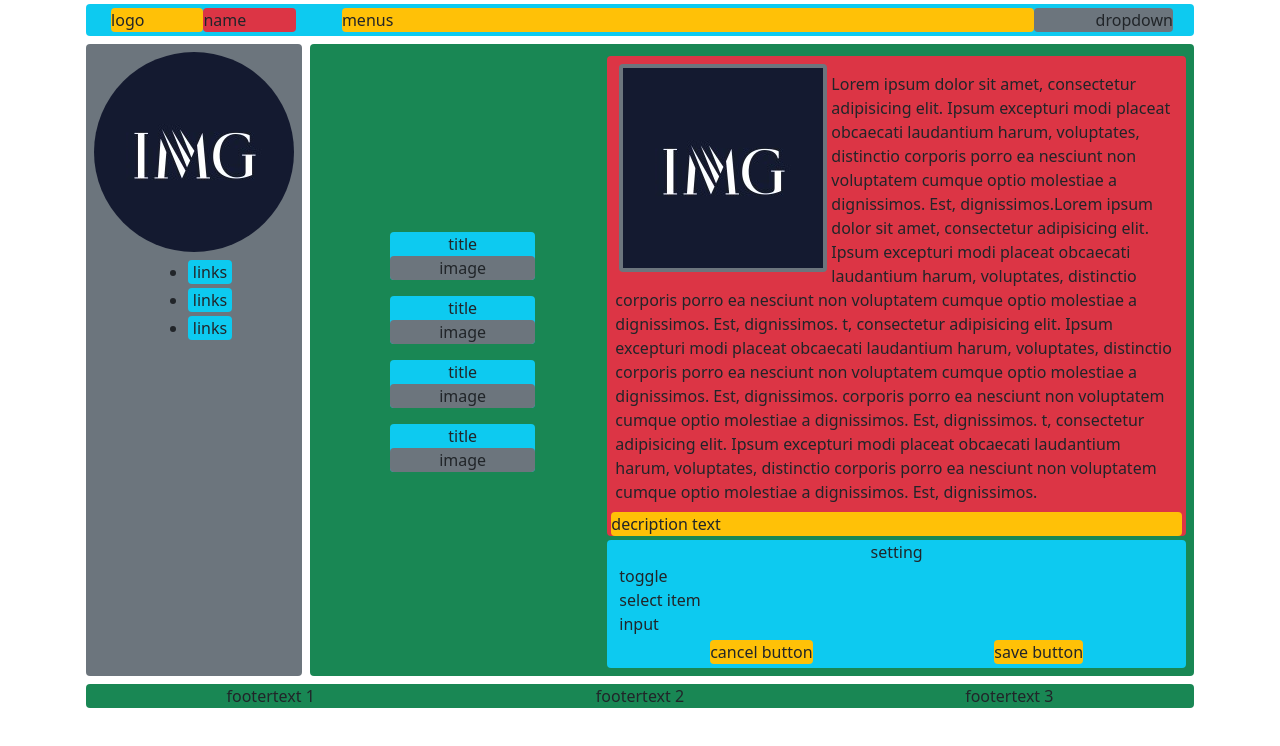
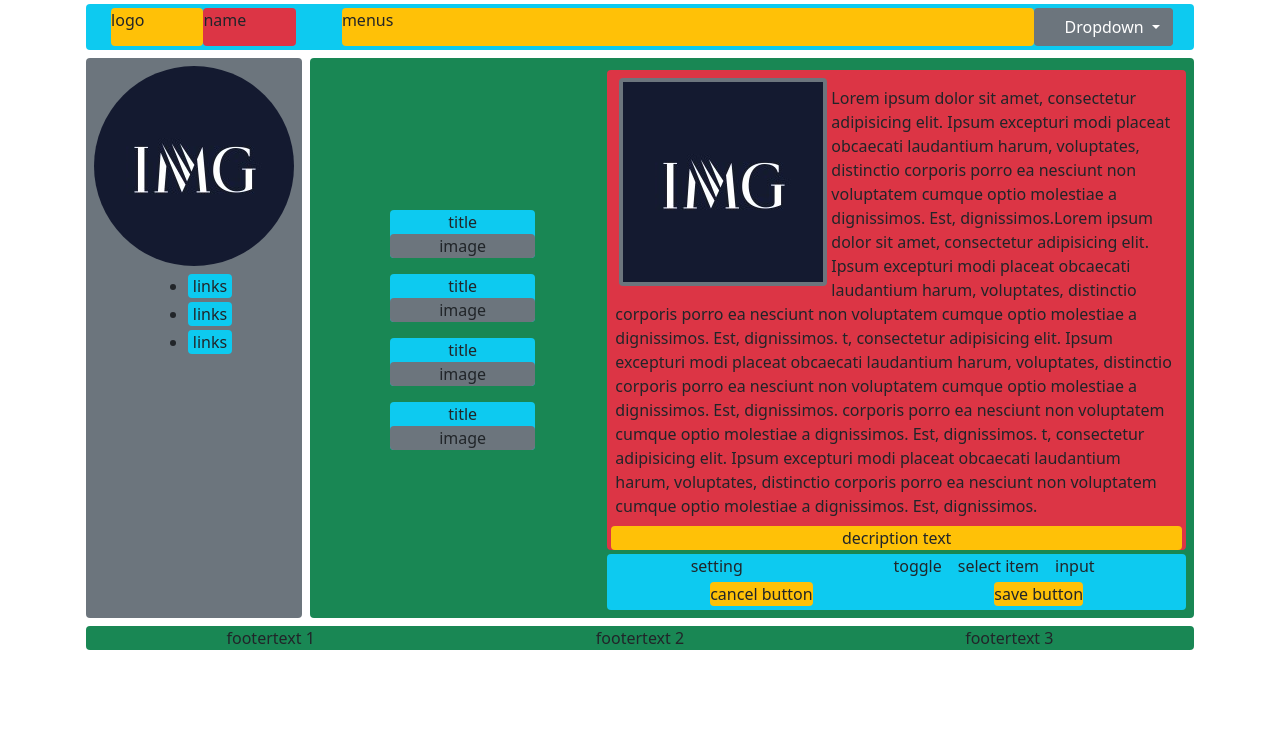
Before and after one commit to sumiya12/bootstrap-exercise, a plain HTML site: page index.html in a window 1280 px wide. Drawn offline with nearby package versions, Linux system fonts and the light colour scheme.

Commit message:
add dropdown

```diff
--- a/index.html
+++ b/index.html
@@ -35,7 +35,27 @@
           <div
             class="col-2 d-flex justify-content-sm-end bg-secondary rounded my-1"
           >
-            dropdown
+            <div class="dropdown">
+              <button
+                class="btn btn-secondary dropdown-toggle"
+                type="button"
+                id="dropdownMenu2"
+                data-toggle="dropdown"
+                aria-haspopup="true"
+                aria-expanded="false"
+              >
+                Dropdown
+              </button>
+              <div class="dropdown-menu" aria-labelledby="dropdownMenu2">
+                <button class="dropdown-item" type="button">Action</button>
+                <button class="dropdown-item" type="button">
+                  Another action
+                </button>
+                <button class="dropdown-item" type="button">
+                  Something else here
+                </button>
+              </div>
+            </div>
           </div>
         </div>
       </div>
@@ -218,14 +238,30 @@
                 </p>
               </div>
 
-              <div class="bg-warning rounded m-1">decription text</div>
+              <div class="bg-warning rounded m-1 text-center">
+                decription text
+              </div>
             </div>
-            <div class="container bg-info rounded">
+            <div class="container bg-info rounded d-sm-none">
               <div class="mx-auto text-center">setting</div>
               <div>
                 <div>toggle</div>
                 <div>select item</div>
                 <div>input</div>
+              </div>
+              <div class="d-flex justify-content-around">
+                <div class="bg-warning rounded m-1">cancel button</div>
+                <div class="bg-warning rounded m-1">save button</div>
+              </div>
+            </div>
+            <div class="container bg-info rounded d-none d-sm-block">
+              <div class="d-flex justify-content-around">
+                <div class="text-center">setting</div>
+                <div class="d-flex">
+                  <div class="px-2">toggle</div>
+                  <div class="px-2">select item</div>
+                  <div class="px-2">input</div>
+                </div>
               </div>
               <div class="d-flex justify-content-around">
                 <div class="bg-warning rounded m-1">cancel button</div>
```
